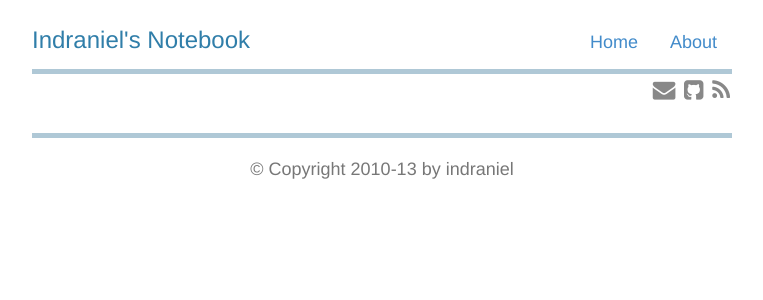
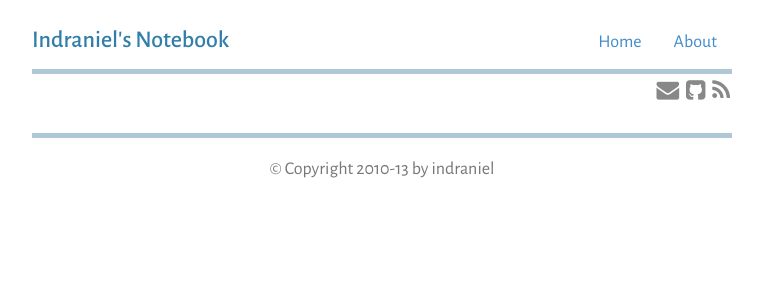
Before and after one commit to indraniel/indraniel.github.io, a Flask app: page / in a window 1280 px wide. Shown: the top 300 px of the page, without its empty margins (258-1021 px from the left). Run offline with Flask 2, Linux system fonts and the light colour scheme; some libraries are stand-ins or nearby versions.

Commit message:
+ switch fonts
  - stop using the typekit font (calluna-sans-1) - it's not entirely
    free
  - change to google font: Alegreya Sans

```diff
--- a/_annex/static/css/custom.css
+++ b/_annex/static/css/custom.css
@@ -1,12 +1,12 @@
 /* font changes */
 body {
-    font-family: 'calluna-sans-1', 'calluna-sans-2', 'helvetica';
+    font-family: 'Alegreya Sans', 'helvetica';
     color: #313131;
     font-size: 18px;
 }
 
 h1, h2, h3, h4, h5, h6, .h1, .h2, .h3, .h4, .h5, .h6 {
-    font-family: 'calluna-sans-1', 'calluna-sans-2', 'helvetica';
+    font-family: 'Alegreya Sans', 'helvetica';
 }
 
 /* blog title */
--- a/_annex/templates/base.html
+++ b/_annex/templates/base.html
@@ -15,6 +15,7 @@
     <link href="{{ url_for('static', filename='css/jumbotron-narrow.css') }}" rel="stylesheet">
     <link href="{{ url_for('static', filename='font-awesome/css/font-awesome.min.css') }}" rel="stylesheet">
     <link href="{{ url_for('static', filename='css/custom.css') }}" rel="stylesheet">
+    <link href='http://fonts.googleapis.com/css?family=Alegreya+Sans:400,500,400italic,500italic' rel='stylesheet' type='text/css'>
 
     <!-- RSS Feed -->
     <link href="{{ url_for('rss_feed') }}" title="indraniel's notebook" type="application/atom+xml" rel="alternate">
@@ -53,10 +54,6 @@
     <!-- Include all compiled plugins (below), or include individual files as needed -->
     <script src="{{ url_for('static', filename="js/bootstrap.js") }}"></script>
 
-    <!-- Font Setup -->
-    <script type="text/javascript" src="http://use.typekit.net/ahz1kiy.js"></script>
-    <script type="text/javascript">try{Typekit.load();}catch(e){}</script>
-
     {% block mathjax %}
     {% endblock mathjax %}
 
```
